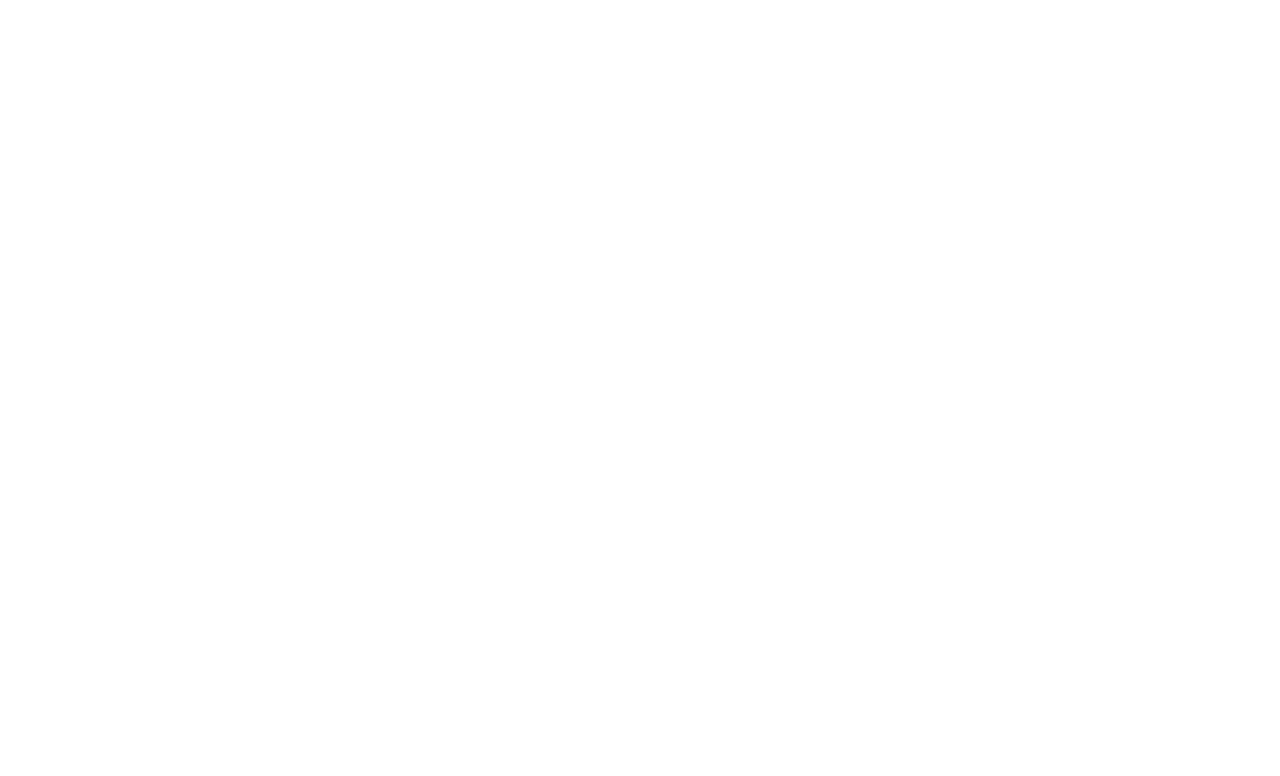
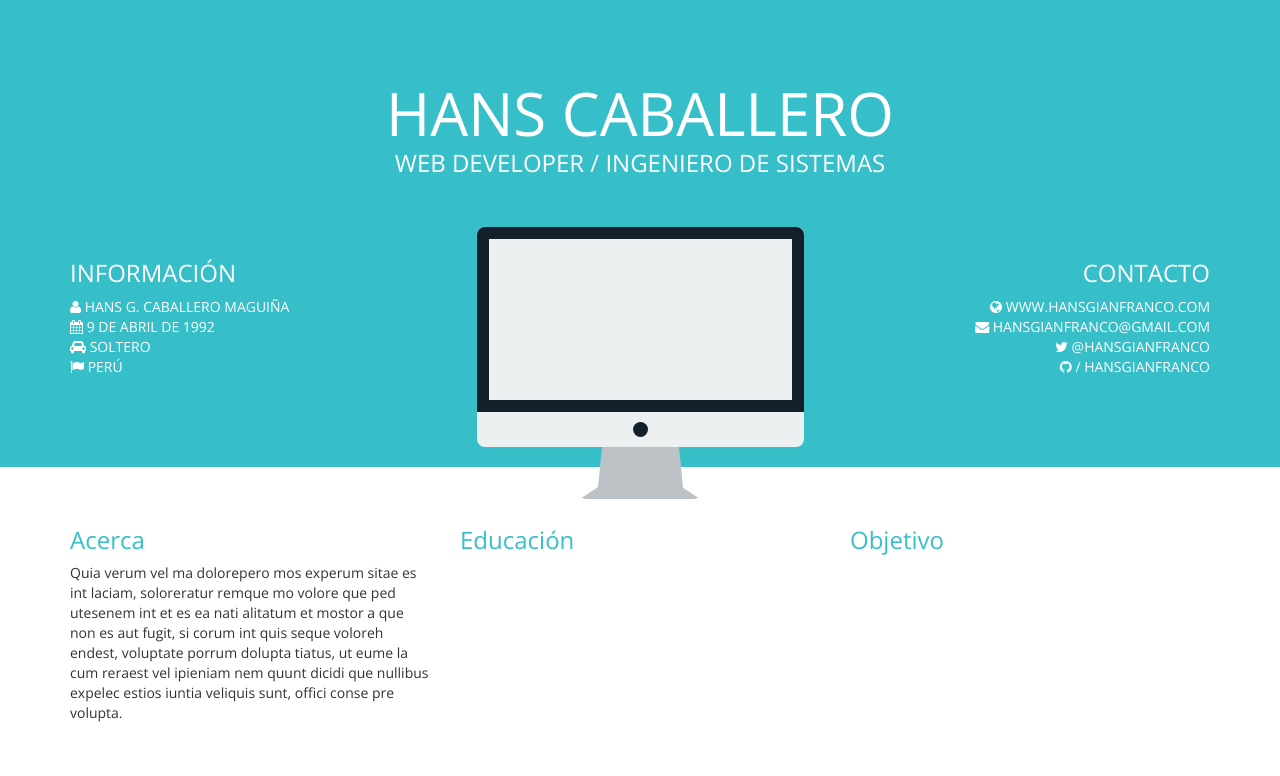
Before and after one commit to hansgianfranco/curriculum-vitae-2, a plain HTML site: page index.html in a window 1280 px wide. Drawn offline with nearby package versions, Linux system fonts and the light colour scheme.

Commit message:
CSS, Header and Main

```diff
--- a/css/style.css
+++ b/css/style.css
@@ -1,3 +1,138 @@
-       * {
-              /*  outline: 1px dashed rgba(226, 60, 60, 0.58)*/
+@import url(https://fonts.googleapis.com/css?family=Open+Sans:400,300,300italic,400italic,800,700italic,700,600,600italic,800italic);
+
+* {
+           /*  outline: 1px dashed rgba(226, 60, 60, 0.58);*/
        }
+
+       body {
+            font-family:'Open Sans',Hevaltica;
+       }
+
+       header {
+           background-color: #36bfc8;
+           color: #fff;
+           padding-top: 80px;
+           padding-bottom: 80px;
+           position: relative;
+       }
+
+main h3{
+    color:#36bfc8;
+    font-weight: 100;
+}
+       .name {
+           margin: 0;
+           font-size: 60px;
+           font-weight: 100;
+       }
+
+       .job {
+           font-size: 24px;
+           font-weight: 100;
+           margin-bottom: 60px
+}
+
+       .name,
+       .job,
+       .information,
+       .contact {
+           text-align: center;
+           text-transform: uppercase;
+       }
+
+       .information ul,
+.contact ul{
+           padding:0;    list-style: none;
+       }
+
+
+
+       .imac {
+           max-width: 327px;
+           display: block;
+           margin: 10px auto;
+           position: relative;
+       }
+
+       .monitor {
+           width: 327px!important;
+           height: 220px!important;
+           background-color: #EDF0F1;
+           display: block;
+           border-radius: 8px;
+           position: relative;
+           margin: 0;
+           z-index: 3;
+       }
+
+       .screen {
+           display: block;
+           border: 12px solid #13202C;
+           border-radius: 8px 8px 0px 0px;
+           background-color: #EDF0F1;
+           position: relative;
+           width: 327px;
+           height: 185px;
+           color: #333;
+       }
+
+       .button {
+           width: 15px!important;
+           height: 15px!important;
+           display: block;
+           border-radius: 10px!important;
+           background-color: #13202C!important;
+           position: absolute;
+           bottom: 10px;
+           left: 0;
+           right: 0;
+           margin: auto;
+       }
+    .base{
+        display: block;
+        height: 50px;
+        position: relative;
+               display: block;
+    }
+
+       .base-top {
+           border-bottom: 40px solid #BDC2C7;
+           border-left: 4px solid transparent;
+           border-right: 4px solid transparent;
+           width: 85px;
+           margin: auto;
+       }
+
+       .base-bottom {
+           border-bottom: 12px solid #BDC2C7;
+           border-left: 18px solid transparent;
+           border-right: 18px solid transparent;
+           border-radius: 40px;
+           width: 120px;
+           height: 12px;
+           display: block;
+           margin: auto;
+       }
+
+main{
+     padding-top: 40px;
+           padding-bottom: 40px;
+}
+
+@media screen and (min-width:992px){
+           .information {
+           text-align: left;
+       }
+
+       .contact {
+           text-align: right;
+       }
+
+    .imac{
+        position: absolute;
+           bottom:-40px;
+           left: 0;
+           right: 0;
+    }
+
+}
--- a/index.html
+++ b/index.html
@@ -1,4 +1,3 @@
-
 <!DOCTYPE html>
 <html lang="es">
 
@@ -45,6 +44,79 @@
 
 </head>
 
+<body>
+
+    <header>
+
+        <div class="container">
+            <h1 class="name">Hans Caballero</h1>
+            <summary class="job">Web Developer / Ingeniero de Sistemas</summary>
+
+
+            <div class="row">
+                <div class="col-md-6 information">
+                    <h3>Información</h3>
+                    <ul>
+                        <li><i class="fa fa-user"></i> Hans G. Caballero Maguiña</li>
+                        <li><i class="fa fa-calendar"></i> 9 de abril de 1992</li>
+                        <li><i class="fa fa-car"></i> Soltero</li>
+                        <li><i class="fa fa-flag"></i> Perú</li>
+                    </ul>
+                </div>
+                <div class="col-md-6 contact">
+                    <h3>Contacto</h3>
+                    <ul>
+
+                        <li><i class="fa fa-globe"></i> www.hansgianfranco.com</li>
+                        <li><i class="fa fa-envelope"></i> hansgianfranco@gmail.com</li>
+                        <li><i class="fa fa-twitter"></i> @hansgianfranco</li>
+                        <li><i class="fa fa-github"></i> / hansgianfranco</li>
+                    </ul>
+                </div>
+            </div>
+        </div>
+
+        <div class="imac">
+            <div class="monitor">
+                <div class="screen">
+                    <div class="wallpaper"></div>
+                </div>
+                <div class="button"></div>
+            </div>
+            <div class="base">
+                <div class="base-top"></div>
+                <div class="base-bottom"></div>
+            </div>
+        </div>
+
+    </header>
+
+    <main>
+
+        <div class="container">
+            <div class="row">
+                <div class="col-md-4">
+                    <h3>Acerca</h3>
+                    <p>Quia verum vel ma dolorepero mos experum sitae es int laciam, soloreratur remque mo volore que ped utesenem int et es ea nati alitatum et mostor a que non es aut fugit, si corum int quis seque voloreh endest, voluptate porrum dolupta tiatus, ut eume la cum reraest vel ipieniam nem quunt dicidi que nullibus expelec estios iuntia veliquis sunt, offici conse pre volupta.</p>
+                </div>
+                <div class="col-md-4">
+                    <h3>Educación</h3>
+
+                </div>
+                <div class="col-md-4">
+                    <h3>Objetivo</h3>
+
+
+                </div>
+            </div>
+        </div>
+
+    </main>
+
+    <footer>
+
+    </footer>
+
     <script src="//ajax.googleapis.com/ajax/libs/jquery/1.11.3/jquery.min.js"></script>
     <script src="/js/bootstrap.min.js"></script>
 
```
Also changed, not shown: img/hans-caballero-maguina.jpg (renamed from img/11750701_992738700789101_1530867798249175578_n.jpg).
